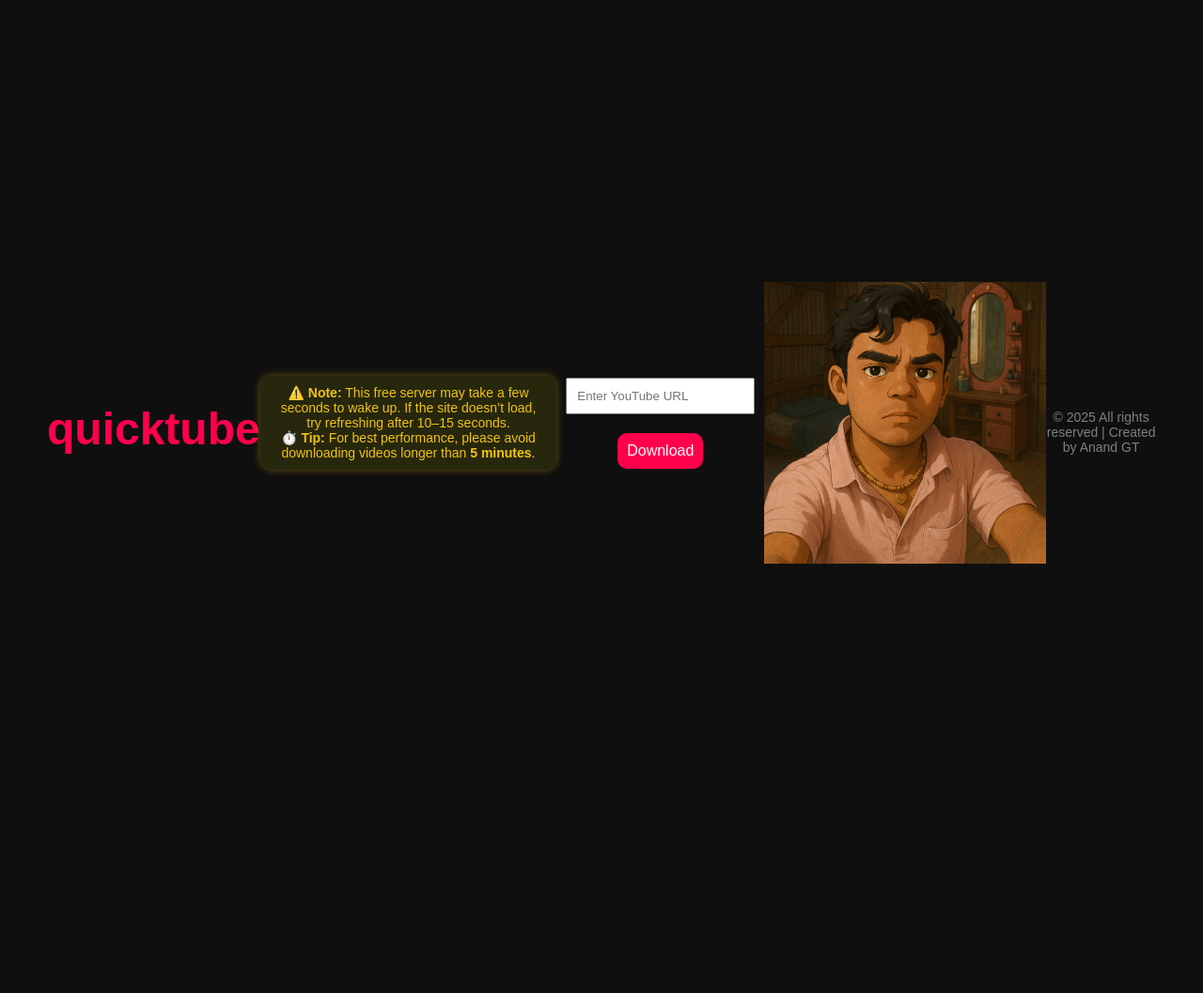
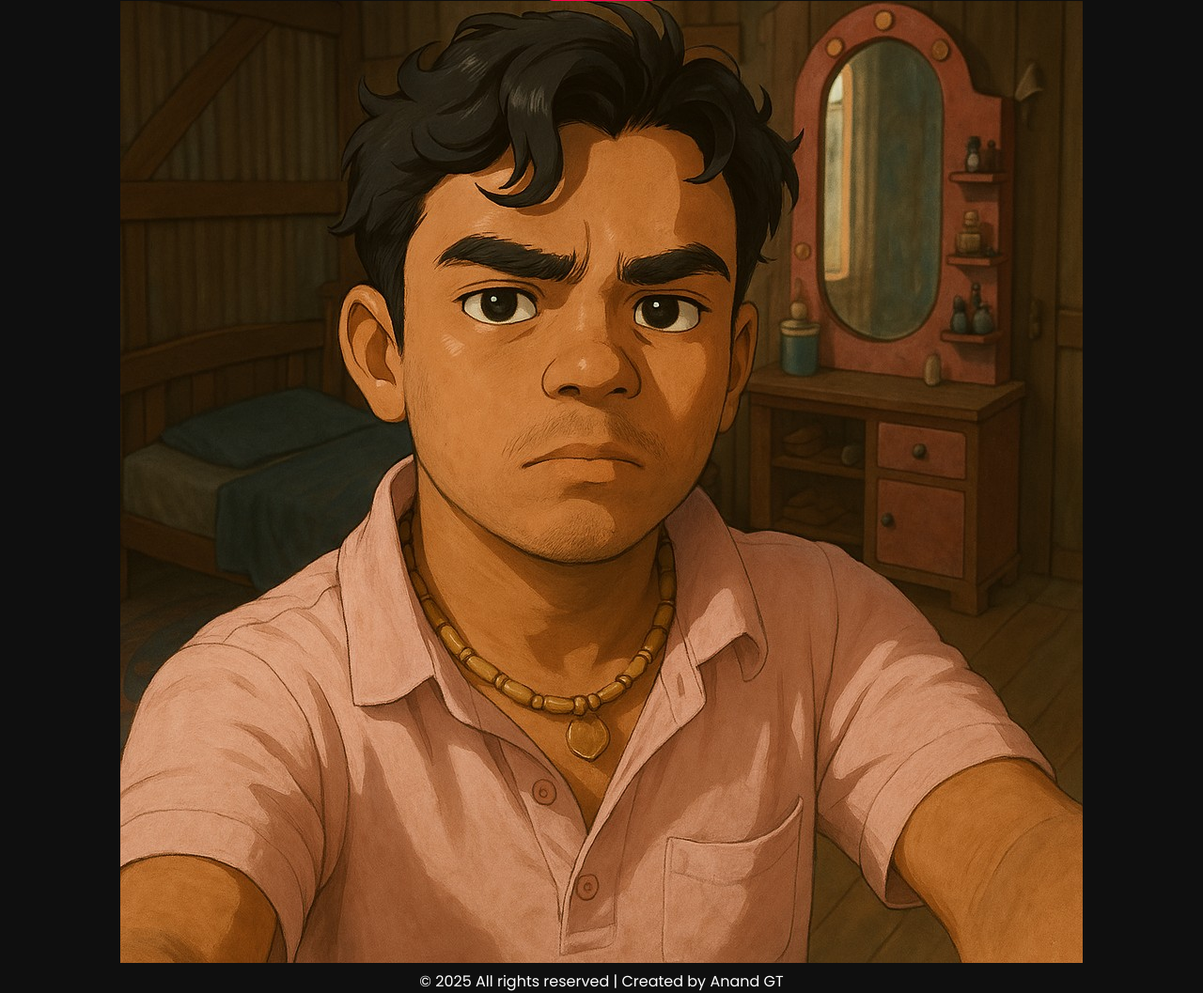
Before and after one commit to anand-no1/youtube_downloader_v5, a Flask app: page / in a window 1280 px wide. Shown: the whole page at 94% size. Before the commit the page ends 600 px from the top, so only its background shows below. Run offline with Flask 3, Linux system fonts and the light colour scheme.

Commit message:
Update index.html

```diff
--- a/templates/index.html
+++ b/templates/index.html
@@ -5,49 +5,39 @@
     <meta name="viewport" content="width=device-width, initial-scale=1.0">
     <title>quicktube</title>
 
-    <!-- External style.css in /static -->
+    <!-- Google Fonts -->
+    <link href="https://fonts.googleapis.com/css2?family=Orbitron&family=Poppins&display=swap" rel="stylesheet">
+
+    <!-- External CSS -->
     <link rel="stylesheet" href="{{ url_for('static', filename='style.css') }}">
 
-    <style>
-        body { font-family: Arial, sans-serif; text-align: center; margin: 50px; }
-        input, button { padding: 10px; margin: 10px; }
-        img { max-width: 300px; display: block; margin: 20px auto; }
-        footer { margin-top: 20px; font-size: 14px; color: gray; }
-
-        .notice {
-          text-align: center;
-          background: rgba(255, 255, 0, 0.1);
-          color: #f1c40f;
-          font-weight: 500;
-          padding: 10px 15px;
-          border-radius: 12px;
-          margin: 20px auto;
-          max-width: 600px;
-          box-shadow: 0 0 8px rgba(241, 196, 15, 0.4);
-          font-size: 14px;
-          animation: fadeIn 1s ease-in-out;
-        }
-        @keyframes fadeIn {
-          from { opacity: 0; transform: translateY(-10px); }
-          to { opacity: 1; transform: translateY(0); }
-        }
-    </style>
+    <!-- Favicon (optional) -->
+    <link rel="icon" href="{{ url_for('static', filename='favicon.ico') }}">
 </head>
 <body>
+    <div class="container">
         <h1>quicktube</h1>
 
+        <!-- Notice Box -->
         <div class="notice">
             ⚠️ <strong>Note:</strong> This free server may take a few seconds to wake up. If the site doesn’t load, try refreshing after 10–15 seconds.<br>
             ⏱️ <strong>Tip:</strong> For best performance, please avoid downloading videos longer than <strong>5 minutes</strong>.
         </div>
 
+        <!-- YouTube URL Form -->
         <form action="/download" method="post" target="_blank">
+            <div class="glow-wrap">
                 <input type="text" name="url" placeholder="Enter YouTube URL" required>
+                <div class="glow"></div>
+            </div>
             <button type="submit">Download</button>
         </form>
 
+        <!-- Thumbnail Image -->
         <img src="{{ url_for('static', filename='image.jpg') }}" alt="Thumbnail">
 
+        <!-- Footer -->
         <footer>© 2025 All rights reserved | Created by Anand GT</footer>
+    </div>
 </body>
 </html>
```
Lines whose indentation alone changed are shown as unchanged.
